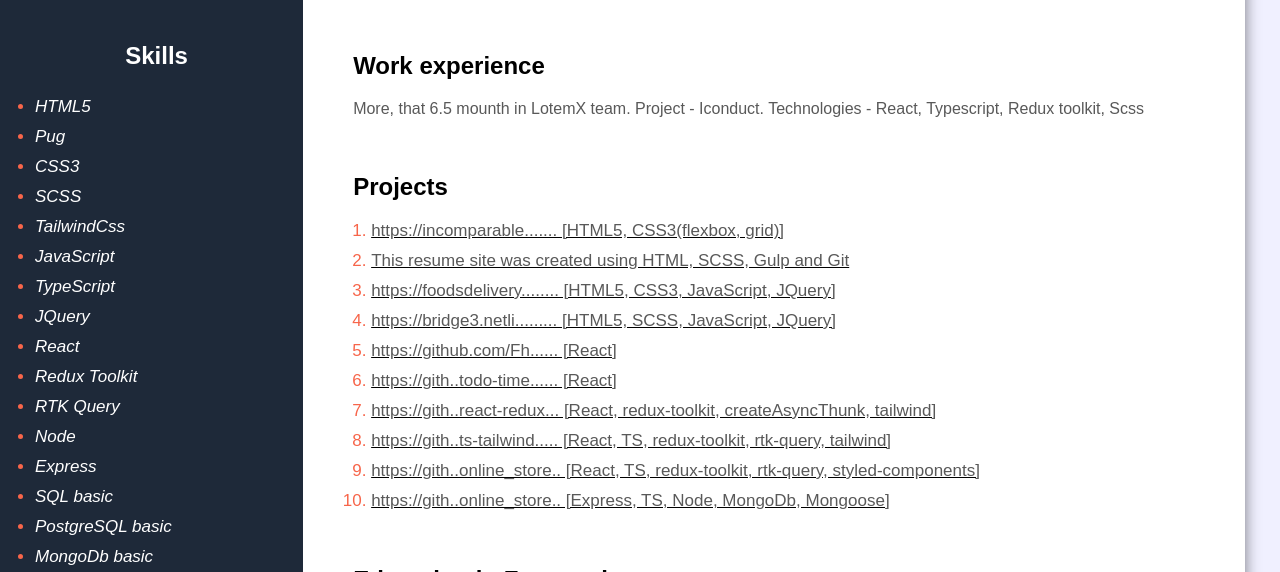
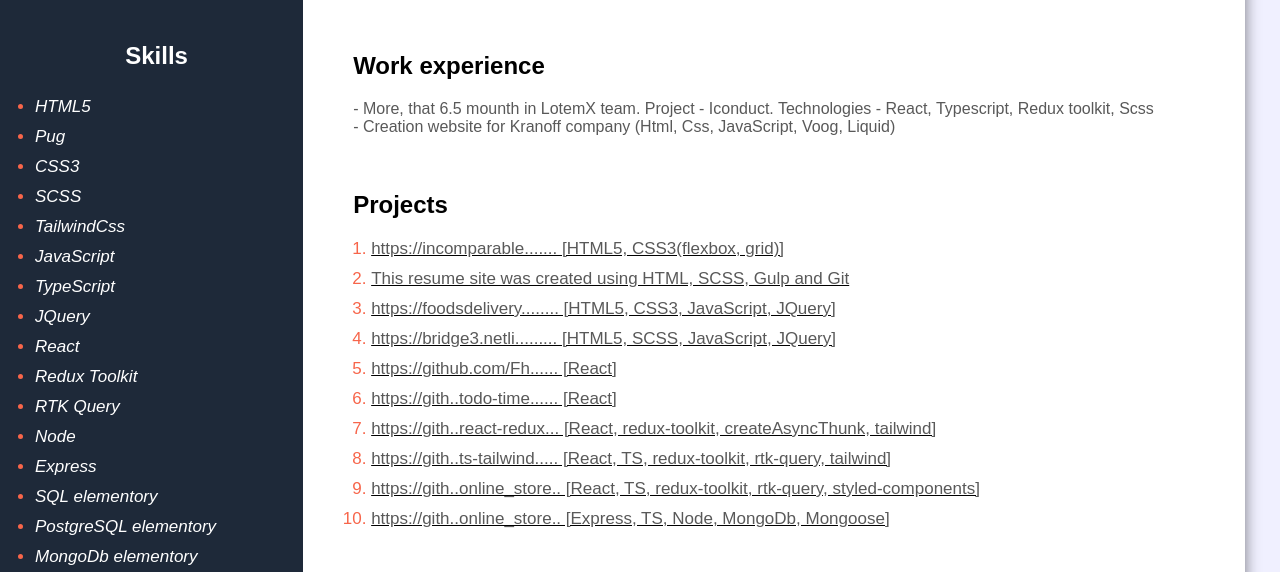
Before and after one commit to Fhgdethg/resume, a website: page src/index.html in a window 1280 px wide. Shown: the part 228-800 px from the top of the page. Drawn offline with nearby package versions, Linux system fonts and the light colour scheme.

Commit message:
add Kranoff

```diff
--- a/src/index.html
+++ b/src/index.html
@@ -49,9 +49,9 @@
 						<li class="aside__list-item">RTK Query</li>
 						<li class="aside__list-item">Node</li>
 						<li class="aside__list-item">Express</li>
-						<li class="aside__list-item">SQL basic</li>
-						<li class="aside__list-item">PostgreSQL basic</li>
-						<li class="aside__list-item">MongoDb basic</li>
+						<li class="aside__list-item">SQL elementory</li>
+						<li class="aside__list-item">PostgreSQL elementory</li>
+						<li class="aside__list-item">MongoDb elementory</li>
 						<li class="aside__list-item">Gulp</li>
 						<li class="aside__list-item">Git</li>
 					</ul>
@@ -71,7 +71,10 @@
         <div class="main__info">
           <h2 class="second__title">Work experience</h2>
 					<p class="main__info-info">
-						More, that 6.5 mounth in LotemX team. Project - Iconduct. Technologies - React, Typescript, Redux toolkit, Scss
+						- More, that 6.5 mounth in LotemX team. Project - Iconduct. Technologies - React, Typescript, Redux toolkit, Scss
+					</p>
+          <p class="main__info-info">
+						- Creation website for Kranoff company (Html, Css, JavaScript, Voog, Liquid)
 					</p>
 				</div>
 				<div class="main__projects">
```
